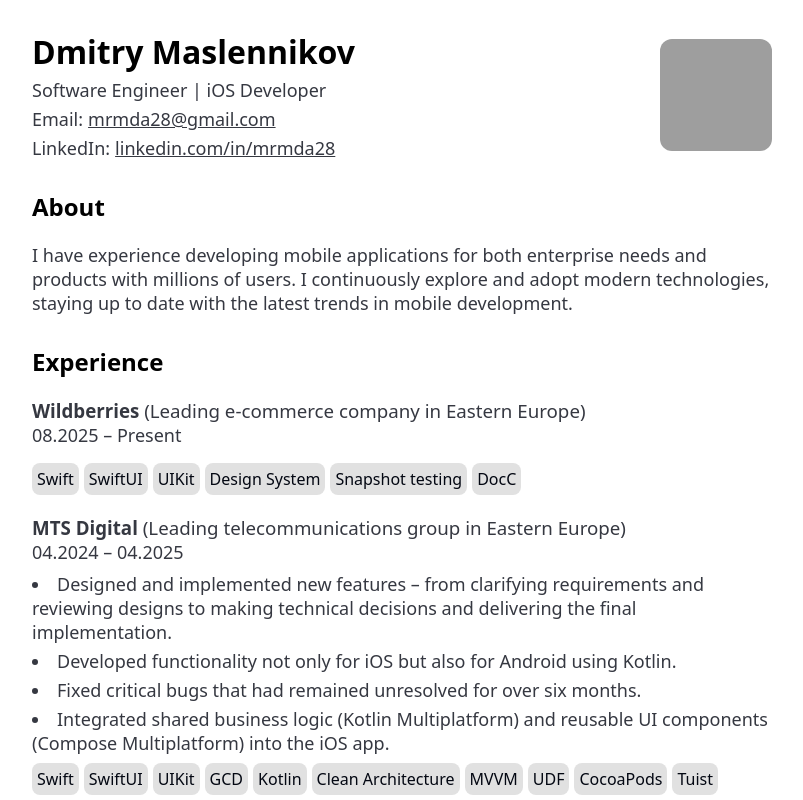
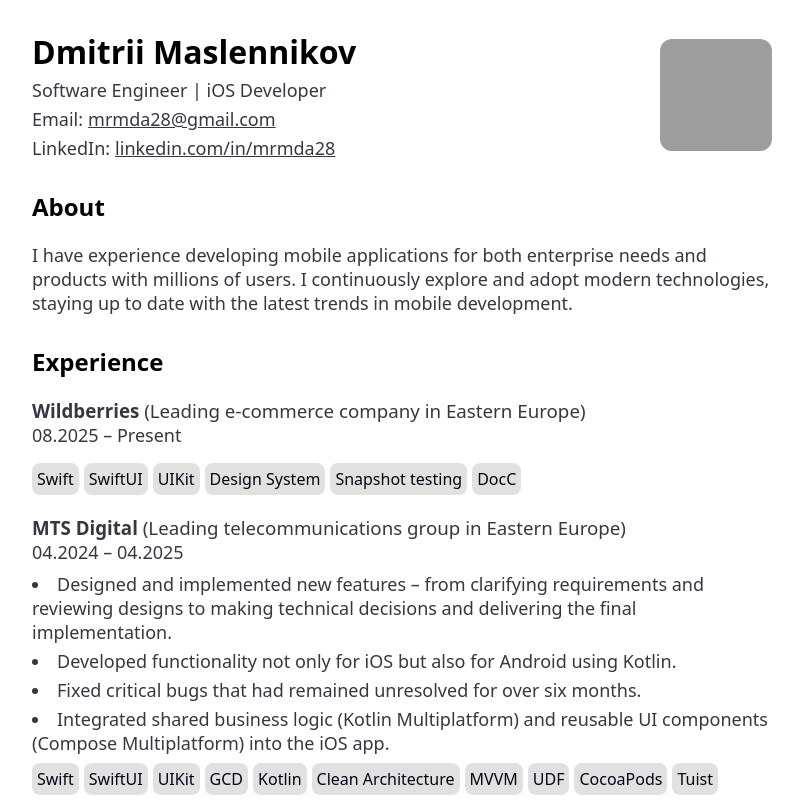
Before and after one commit to mrmda28/mrmda28.github.io, a React (Vite) app: page / in a window 1280 px wide. Shown: the top 800 px of the page, without its empty margins (238-1041 px from the left). Built offline with nearby package versions, Linux system fonts and the light colour scheme; grey boxes are pictures that could not be loaded.

Commit message:
Update Profile.tsx

```diff
--- a/src/components/Profile/Profile.tsx
+++ b/src/components/Profile/Profile.tsx
@@ -6,7 +6,7 @@
   link: string
 }
 
-const title = 'Dmitry Maslennikov'
+const title = 'Dmitrii Maslennikov'
 const subtitle = 'Software Engineer | iOS Developer'
 const buttons: Button[] = [
   {
```
